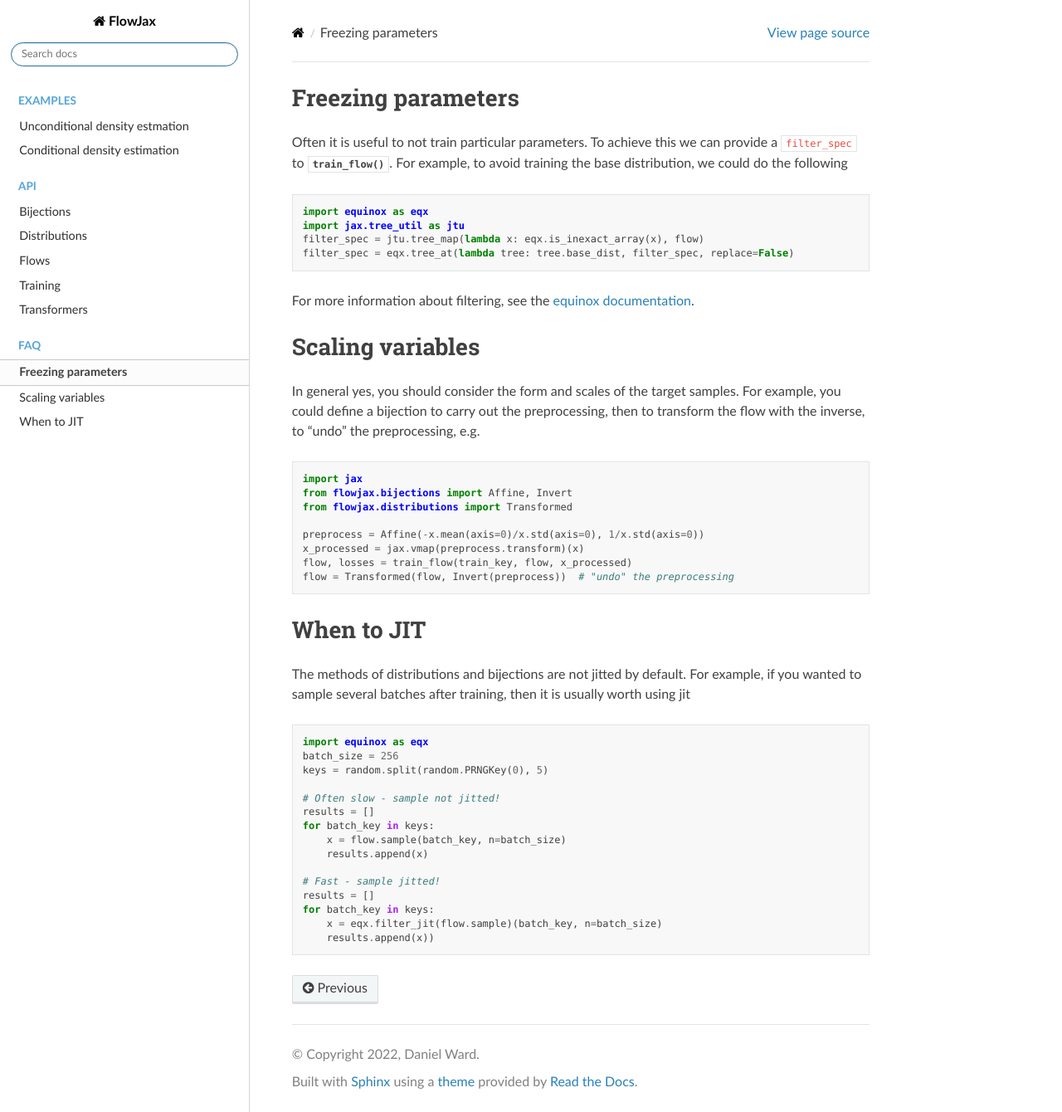
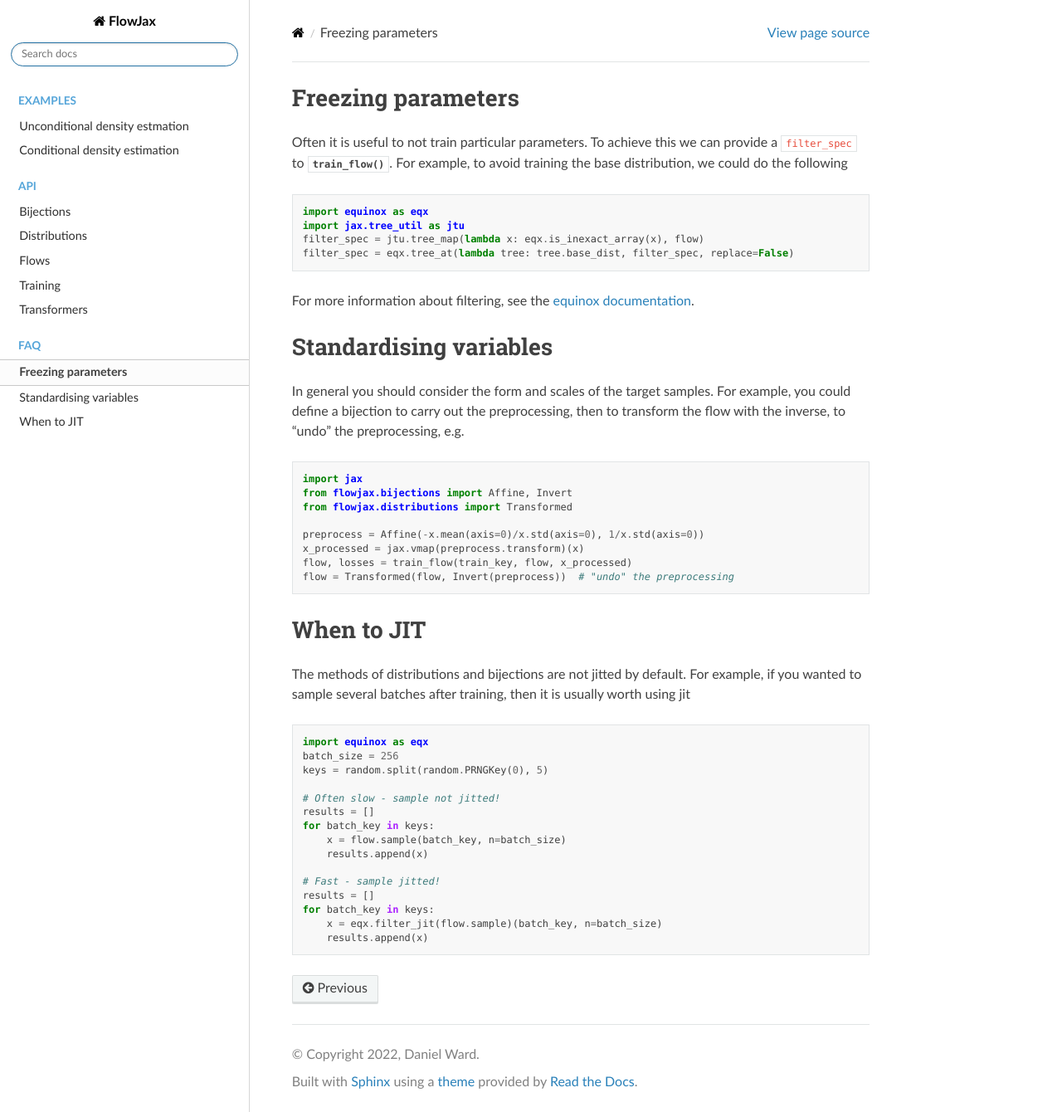
Before and after one commit to danielward27/flowjax, a Sphinx documentation site: the page built from docs/faq.rst, in a window 1280 px wide and 1340 px high. Shown: the whole window at 83% size. Built offline with Sphinx 7.4.7 and the Read the Docs theme 2.0.0, drawn with Linux system fonts in a browser that asks for light colours.

Commit message:
Update faq

```diff
--- a/docs/faq.rst
+++ b/docs/faq.rst
@@ -13,9 +13,9 @@ training the base distribution, we could do the following
 
 For more information about filtering, see the `equinox documentation <https://docs.kidger.site/equinox/all-of-equinox/>`_.
 
-Scaling variables
+Standardising variables
 ^^^^^^^^^^^^^^^^^^^^^^^^^^^^^^^^^^^^^^^^^^^
-In general yes, you should consider the form and scales of the target samples. For example, you could define a bijection to carry out the preprocessing, then to transform the flow with the inverse, to "undo" the preprocessing, e.g.
+In general you should consider the form and scales of the target samples. For example, you could define a bijection to carry out the preprocessing, then to transform the flow with the inverse, to "undo" the preprocessing, e.g.
 
 .. code-block:: python
 
@@ -48,4 +48,4 @@ The methods of distributions and bijections are not jitted by default. For examp
     results = []
     for batch_key in keys:
         x = eqx.filter_jit(flow.sample)(batch_key, n=batch_size)
-        results.append(x))
+        results.append(x)
```
